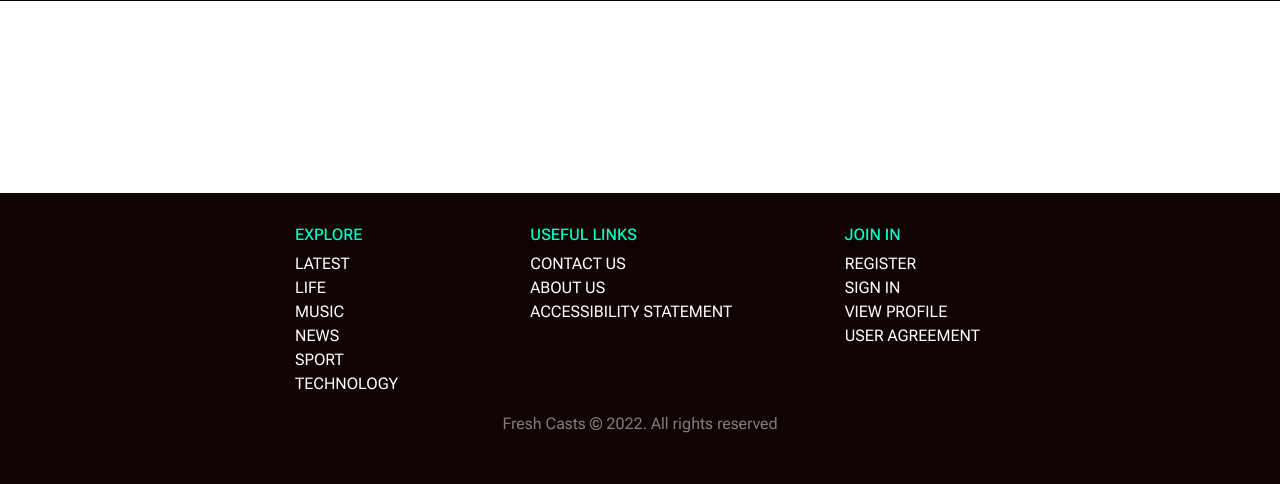
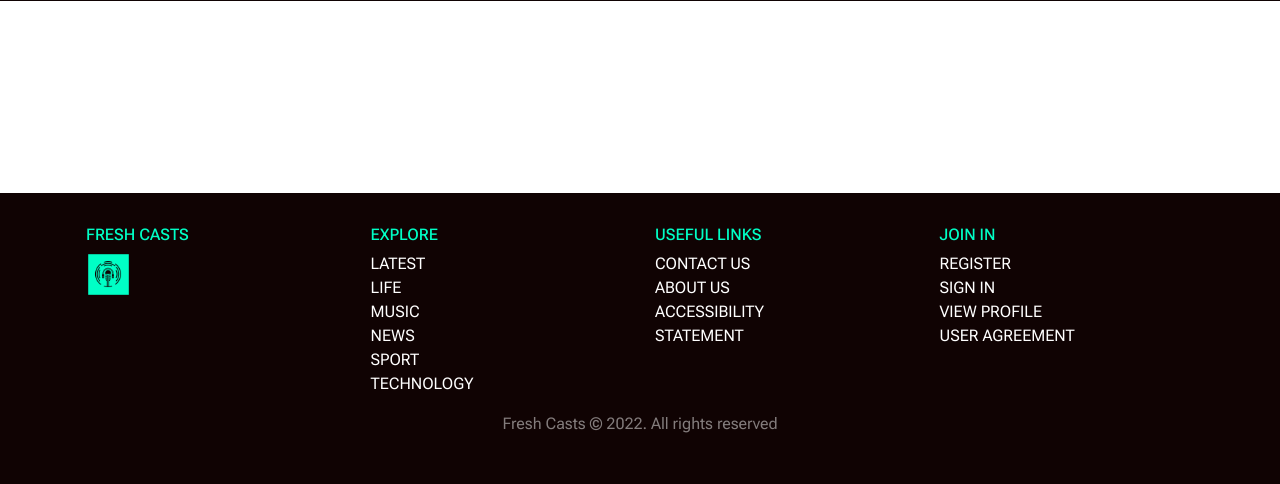
Before and after one commit to RickofManc/fresh-casts, a Django app: page / in a window 1280 px wide. Shown: the part 471-955 px from the top of the page. After the commit the page ends 904 px from the top, so only its background shows below. Run offline with Django 3.2, Linux system fonts and the light colour scheme; data that the repository does not hold is empty.

Commit message:
Update styles for in-post commenting, adjust Footer content for medium and large devices

```diff
--- a/static/css/style.css
+++ b/static/css/style.css
@@ -177,24 +218,26 @@
     .blog-img-div {
         padding-right: 5px;
     }
+
+    /* || POST DETAIL STYLES  */
+
+    .comments-row-div {
+        width: 100%;
+        padding-right: 1rem;
+        padding-left: 1rem;
+        margin-right: auto;
+        margin-left: auto;
+    }
+
+    .comments-div {
+        margin: 0.5rem 0rem 1rem 0rem;
+        padding: 0rem 1rem 0rem 1rem;
+    }
+
 }
 
 /* Medium devices (tablets, 768px and up) */
-@media (min-width: 768px) {
-
-    /* || FOOTER STYLES  */
-    .footer-col-1 {
-        padding-left: 14rem;
-    }
-
-    .footer-col-2 {
-        padding-left: 5rem;
-    }
-
-    .footer-col-3 {
-        padding-right: 9rem;
-    }
-}
+@media (min-width: 768px) {}
 
 /* Large devices (desktops, 992px and up) */
 @media (min-width: 992px) {}
--- a/templates/base.html
+++ b/templates/base.html
@@ -111,7 +111,13 @@
     <footer class="w-100">
         <div class="container footer-div">
             <div class="row">
-                <div class="col-sm-4 footer-col-1">
+                <div class="col-sm-3">
+                    <h5 class="footer-header">Fresh Casts</h5>
+                    <a href="/">
+                        <img class="img-fluid" src="static/images/fresh-casts-b-and-g-logo_thumbnail.png" width="45" alt="Fresh Casts logo">
+                    </a>
+                </div>
+                <div class="col-sm-3">
                     <h5 class="footer-header">explore</h5>
                     <ul class="footer-list">
                         <li class="footer-item"><a href="{% url 'home' %}" class="footer-link"
@@ -123,17 +129,17 @@
                         <li class="footer-item"><a href="{% url 'home' %}" class="footer-link">technology</a></li>
                     </ul>
                 </div>
-                <div class="col-sm-4 footer-col-2">
+                <div class="col-sm-3">
                     <h5 class="footer-header">useful links</h5>
                     <ul class="footer-list">
                         <li class="footer-item"><a href="{% url 'home' %}" class="footer-link">contact us</a></li>
                         <li class="footer-item"><a href="{% url 'home' %}" class="footer-link">about us</a></li>
-                        <li class="footer-item"><a href="{% url 'home' %}" class="footer-link">accessibility
+                        <li class="footer-item"><a href="{% url 'home' %}" class="footer-link">accessibility<br>
                                 statement</a>
                         </li>
                     </ul>
                 </div>
-                <div class="col-sm-4 footer-col-3">
+                <div class="col-sm-3">
                     <h5 class="footer-header">join in</h5>
                     <ul class="footer-list">
                         {% if user.is_authenticated %}
```
Also changed, not shown: other parts of static/css/style.css (+48 -7 lines), templates/post_detail.html (+28 -23 lines).
